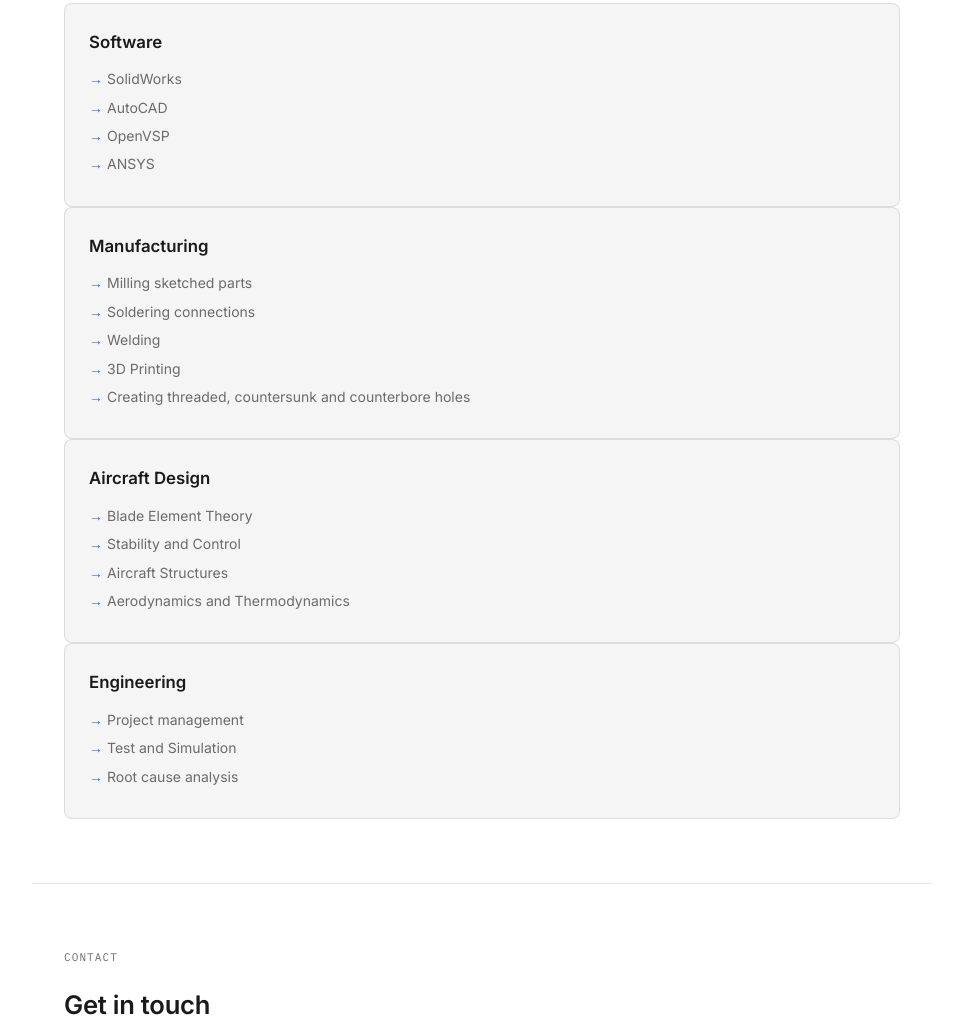
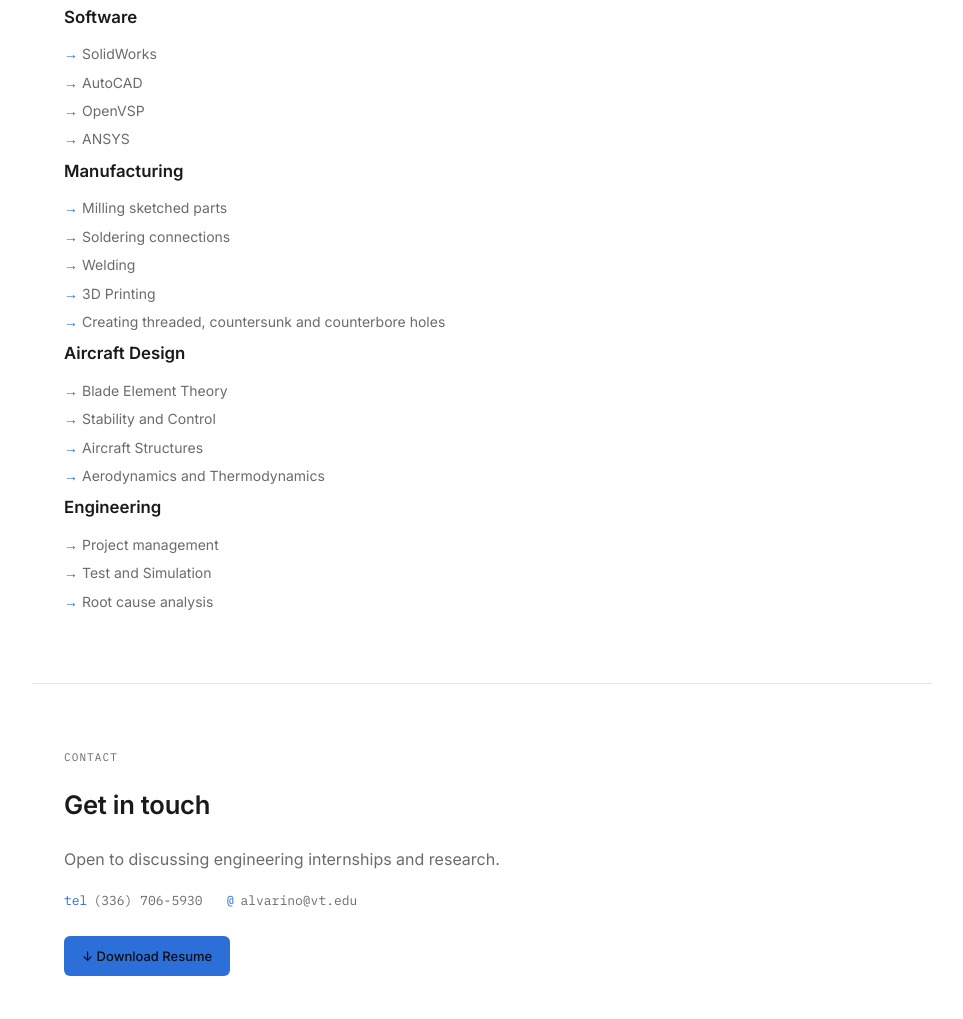
Before and after one commit to kadenalvarino/Portfolio, a plain HTML site: page index.html in a window 1280 px wide. Shown: the part 5606-6625 px from the top of the page, without its empty margins (158-1121 px from the left). Drawn offline with Linux system fonts and the light colour scheme.

Commit message:
Update index.html

```diff
--- a/index.html
+++ b/index.html
@@ -536,7 +536,6 @@
 
   <section class="section" id="skills">
     <h2>Skills</h2>
-<div class="experience-card">
   <div class="experience-header">
     <h3>Software</h3>
   </div>
@@ -546,8 +545,6 @@
   <li>OpenVSP</li>
   <li>ANSYS</li>
    </ul>
-</div>
-<div class="experience-card">
   <div class="experience-header">
     <h3>Manufacturing</h3>
   </div>
@@ -558,8 +555,6 @@
   <li>3D Printing</li>
   <li>Creating threaded, countersunk and counterbore holes</li>
    </ul>
-</div>
-<div class="experience-card">
   <div class="experience-header">
     <h3>Aircraft Design</h3>
   </div>
@@ -569,8 +564,6 @@
   <li>Aircraft Structures</li>
   <li>Aerodynamics and Thermodynamics</li>
    </ul>
-</div>
-<div class="experience-card">
   <div class="experience-header">
     <h3>Engineering</h3>
   </div>
@@ -579,7 +572,6 @@
   <li>Test and Simulation</li>
   <li>Root cause analysis</li>
    </ul>
-</div>
   </section>
 
   <section class="section" id="contact">
```
